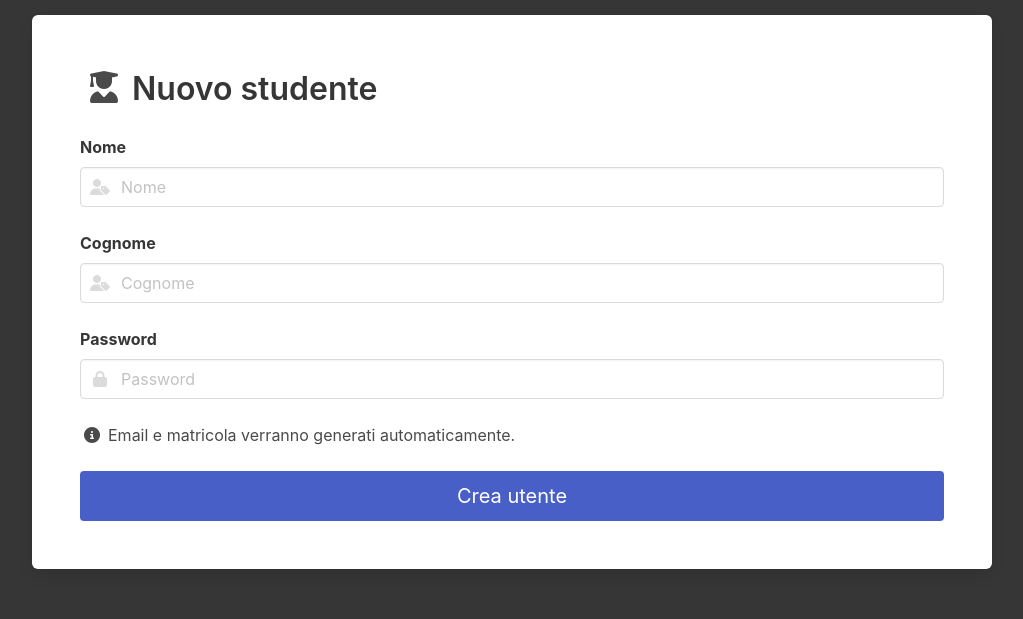
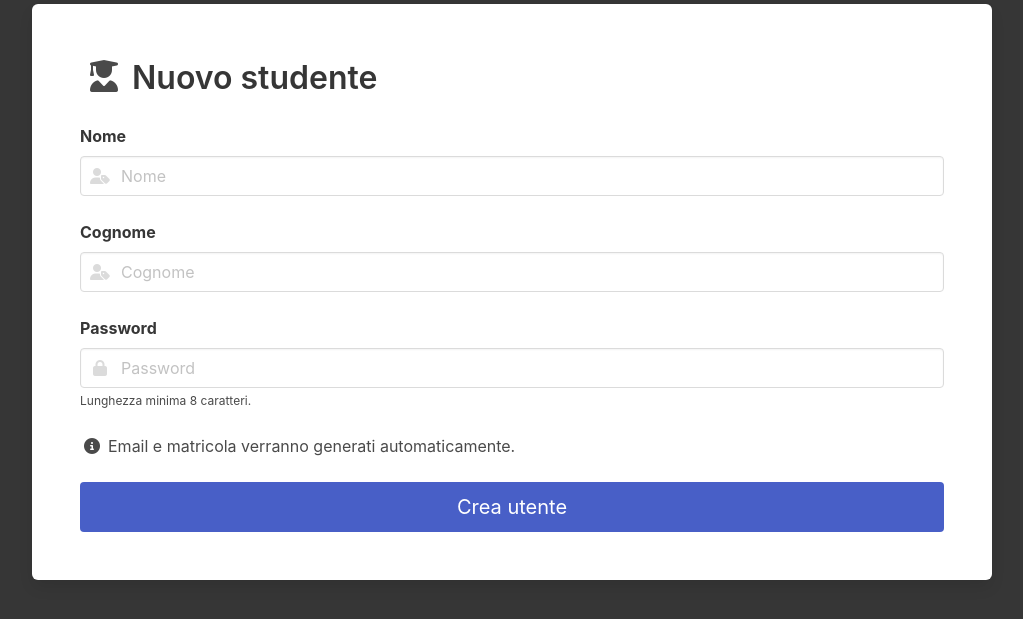
Before and after one commit to Favo02-unimi/super-unimia, a PHP site: page /segretario/nuovo_studente.php in a window 1280 px wide. Shown: the part 108-727 px from the top of the page, without its empty margins (128-1151 px from the left). Run offline with PHP 8.4, Linux system fonts and the light colour scheme; the visitor is signed in with stand-in values (Sample User, id 1); a stand-in replaces the project's code that opens the database connection; some libraries are stand-ins or nearby versions.

Commit message:
web(pages): add help lable in `nuovo_studente`

```diff
--- a/webapp/segretario/nuovo_studente.php
+++ b/webapp/segretario/nuovo_studente.php
@@ -81,6 +81,7 @@
             <i class="fa-solid fa-lock"></i>
           </span>
         </p>
+        <p class="help">Lunghezza minima 8 caratteri.</p>
       </div>
 
       <div class="icon-text mt-5">
```
